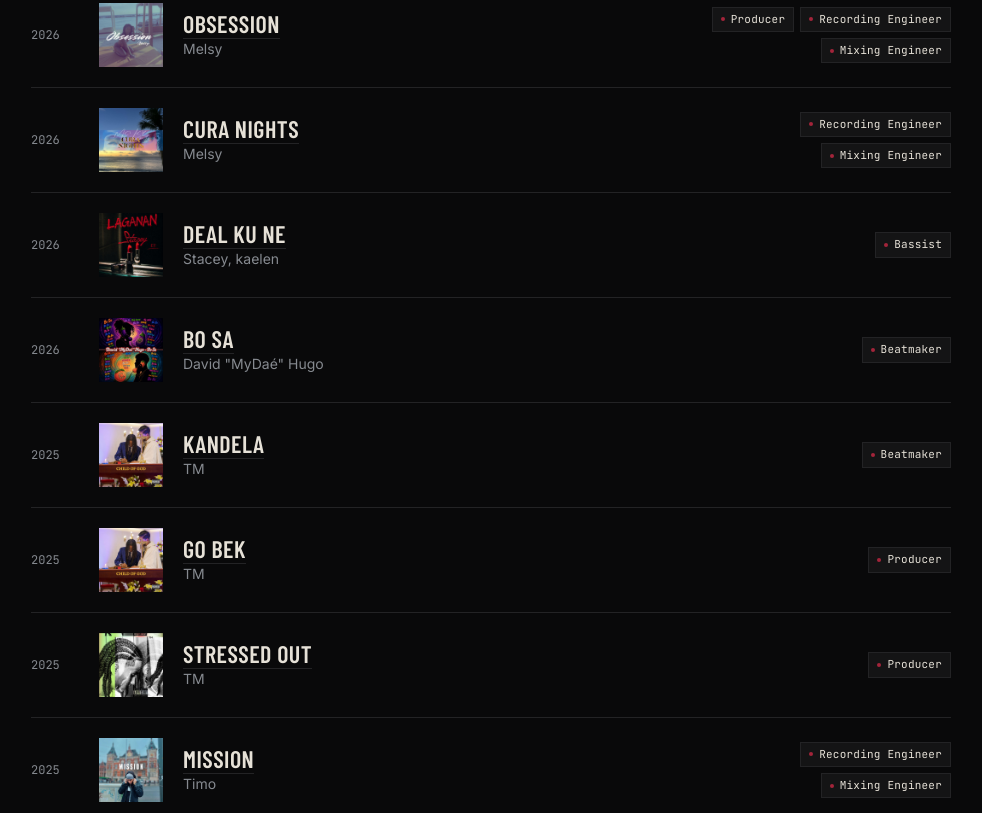
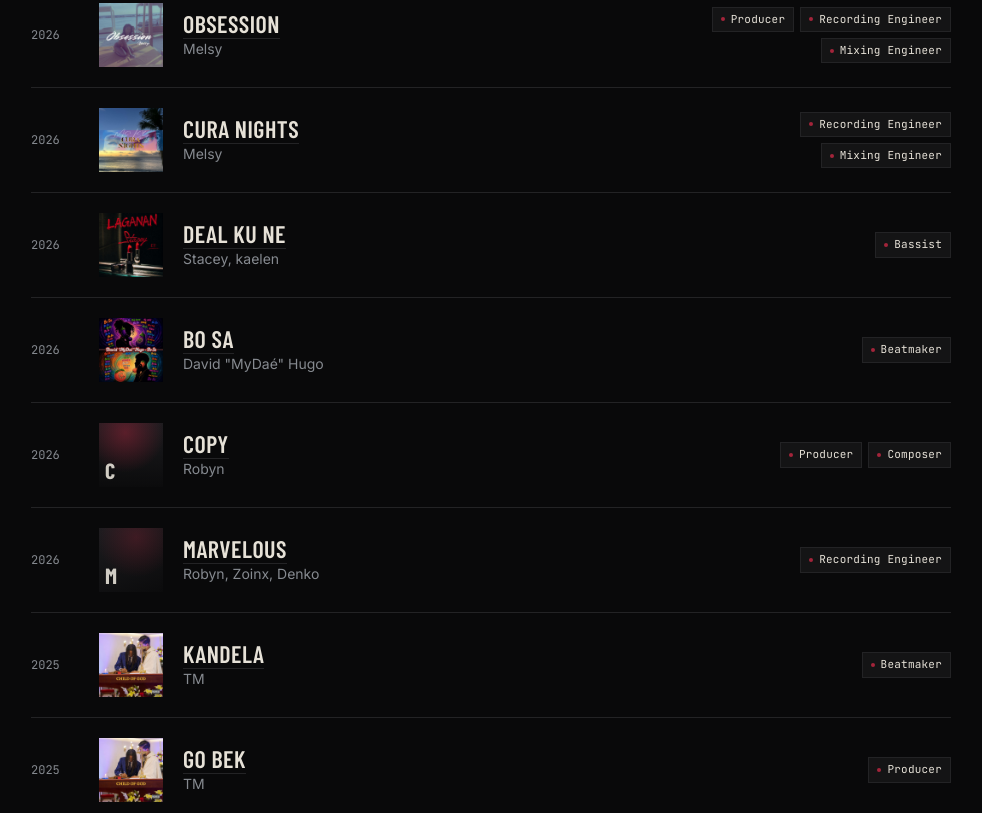
Before and after one commit to LouieRoz/louie-roz-credits, a plain HTML site: page credits.html in a window 1280 px wide. Shown: the part 1037-1850 px from the top of the page, without its empty margins (149-1131 px from the left). Drawn offline with nearby package versions, Linux system fonts and the light colour scheme.

Commit message:
Add credits: Copy and Marvelous by Robyn
Co-Authored-By: Claude Sonnet 5.5 <noreply@anthropic.com>
Claude-Session: https://claude.ai/code/session_01TU9RGfQU3jR7EMYbzTNwhZ

```diff
--- a/data.js
+++ b/data.js
@@ -384,5 +384,26 @@ window.CREDITS = [
   ],
   "link": "https://open.spotify.com/track/6dGevPbq0k0zN83kQt1sm5",
   "cover": "covers/6dGevPbq0k0zN83kQt1sm5.jpg"
+ },
+ {
+  "title": "Copy",
+  "artist": "Robyn",
+  "year": 2026,
+  "roles": [
+   "Producer",
+   "Composer"
+  ],
+  "link": "https://open.spotify.com/track/6GoO2BwX3AeTnuJzHULDpL",
+  "cover": ""
+ },
+ {
+  "title": "Marvelous",
+  "artist": "Robyn, Zoinx, Denko",
+  "year": 2026,
+  "roles": [
+   "Recording Engineer"
+  ],
+  "link": "https://open.spotify.com/track/7sj544Dol4GhTXiwuyh2sz",
+  "cover": ""
  }
 ];
```
Also changed, not shown: credits.json (+19 -0 lines), index.html (+1 -1 lines).
